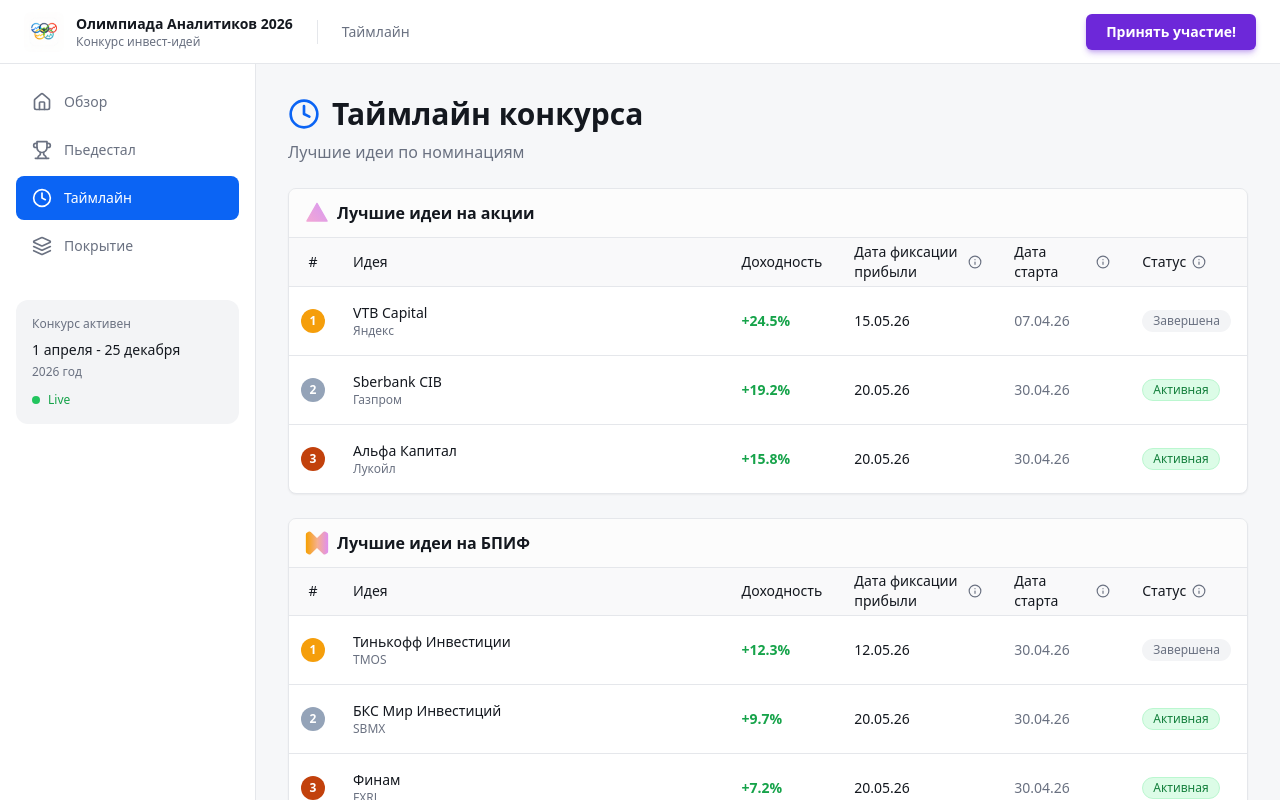
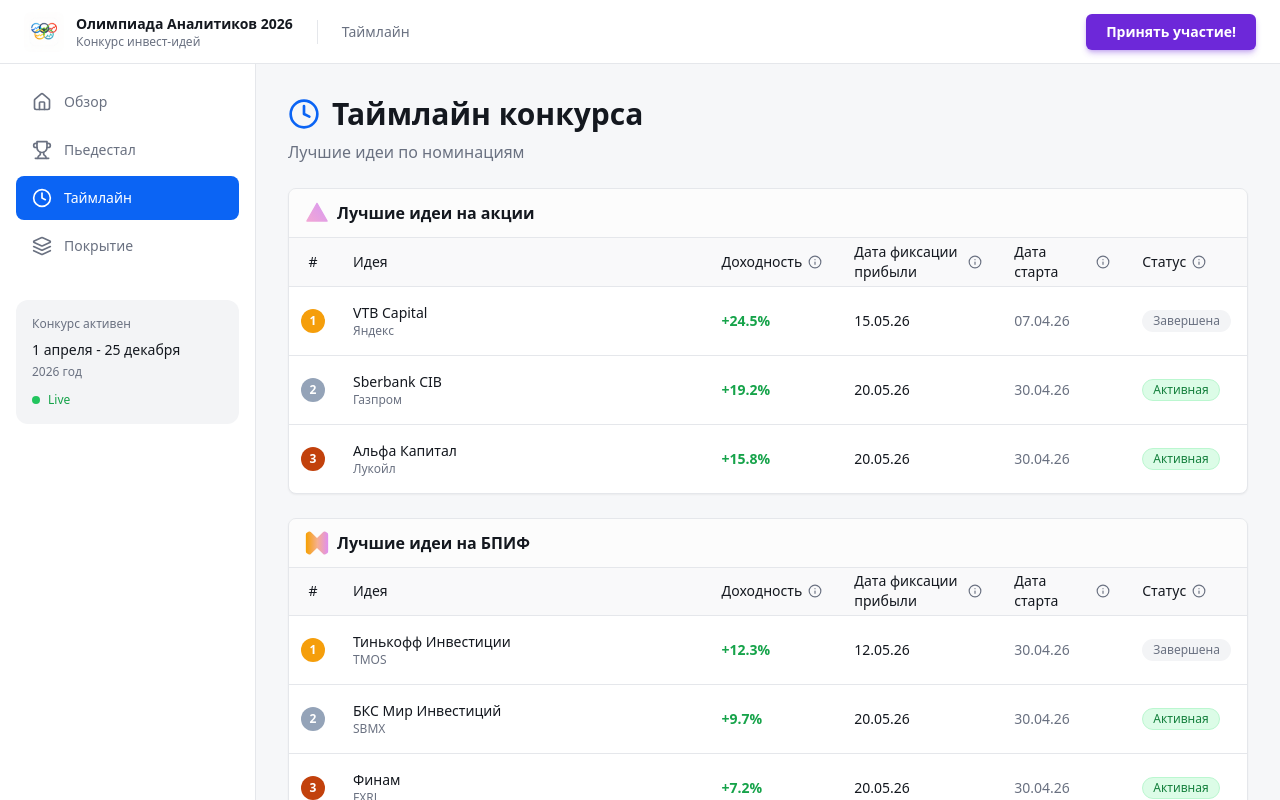
Before and after one commit to JohnyD2042/v0-InvestIdei-contest, a Next.js app: page /timeline in a window 1280 px wide. Built offline with nearby package versions, Linux system fonts and the light colour scheme.

Commit message:
feat: add tooltip to "Yield" column with explanation
Update tooltip text for accurate fixed and floating yield info.

```diff
--- a/app/timeline/page.tsx
+++ b/app/timeline/page.tsx
@@ -160,7 +160,19 @@ export default function TimelinePage() {
                       <TableRow className="bg-secondary/50">
                         <TableHead className="w-12 px-3 text-center font-medium text-foreground">#</TableHead>
                         <TableHead className="font-medium text-foreground">Идея</TableHead>
-                        <TableHead className="font-medium text-foreground w-28">Доходность</TableHead>
+                        <TableHead className="font-medium text-foreground w-28">
+                          <div className="flex items-center gap-1.5">
+                            <span>Доходность</span>
+                            <Tooltip>
+                              <TooltipTrigger>
+                                <Info className="w-3.5 h-3.5 text-muted-foreground hover:text-foreground transition-colors cursor-help" />
+                              </TooltipTrigger>
+                              <TooltipContent side="top" className="max-w-xs">
+                                <p>Для завершенных идей — доходность уже зафиксирована. Для активных идей — доходность плавающая и может меняться</p>
+                              </TooltipContent>
+                            </Tooltip>
+                          </div>
+                        </TableHead>
                         <TableHead className="font-medium text-foreground w-40">
                           <div className="flex items-center gap-1.5">
                             <span>Дата фиксации прибыли</span>
@@ -169,7 +181,7 @@ export default function TimelinePage() {
                                 <Info className="w-3.5 h-3.5 text-muted-foreground hover:text-foreground transition-colors cursor-help" />
                               </TooltipTrigger>
                               <TooltipContent side="top" className="max-w-xs">
-                                <p>Для закрытых идей берется дата закрытия. Для активных идей берется доходность за текущий этап конкурса (текущий месяц)</p>
+                                <p>Для завершенных идей — берется дата фактического закрытия. Для активных идей — берется дата «сегодня», так как идеи продолжаются</p>
                               </TooltipContent>
                             </Tooltip>
                           </div>
```
